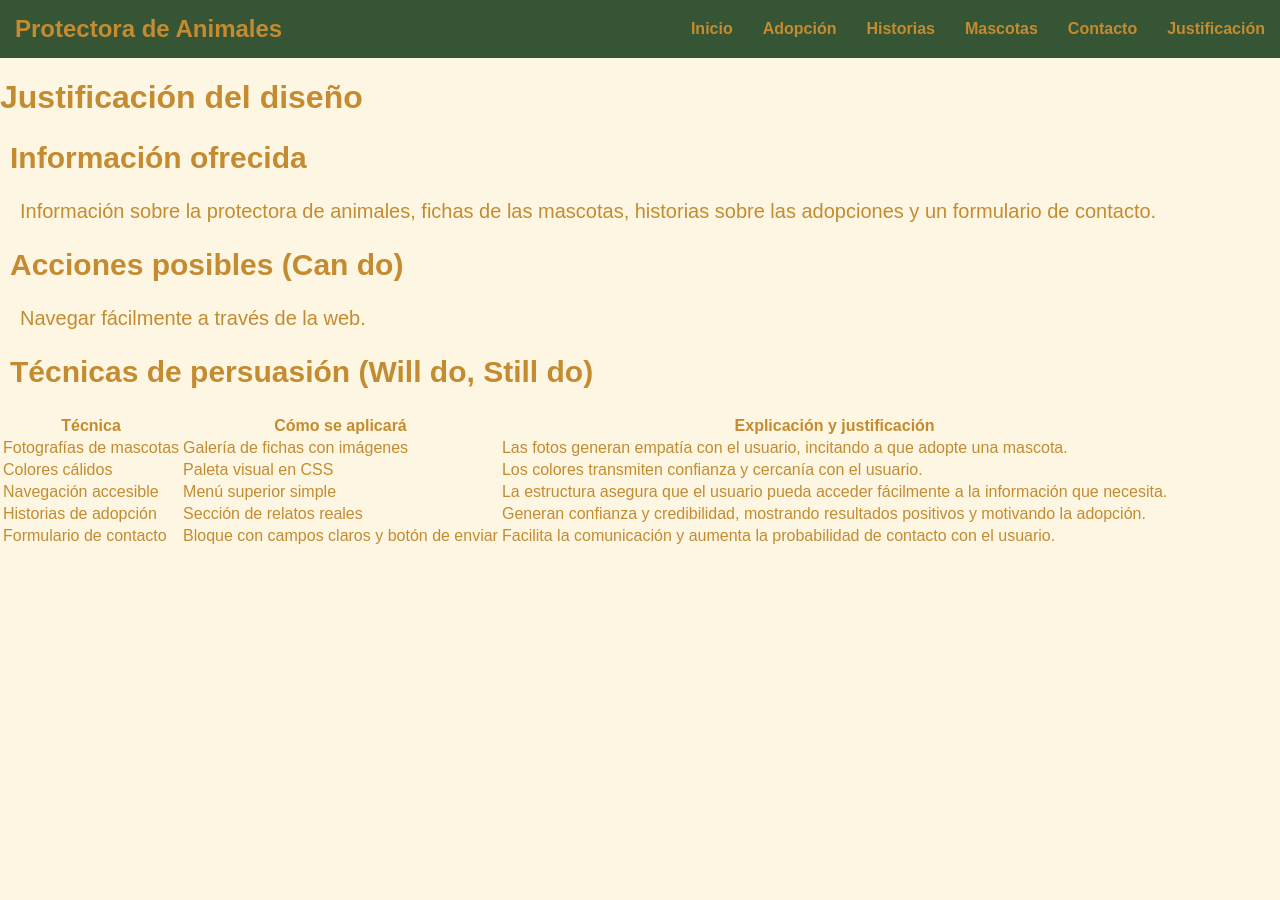
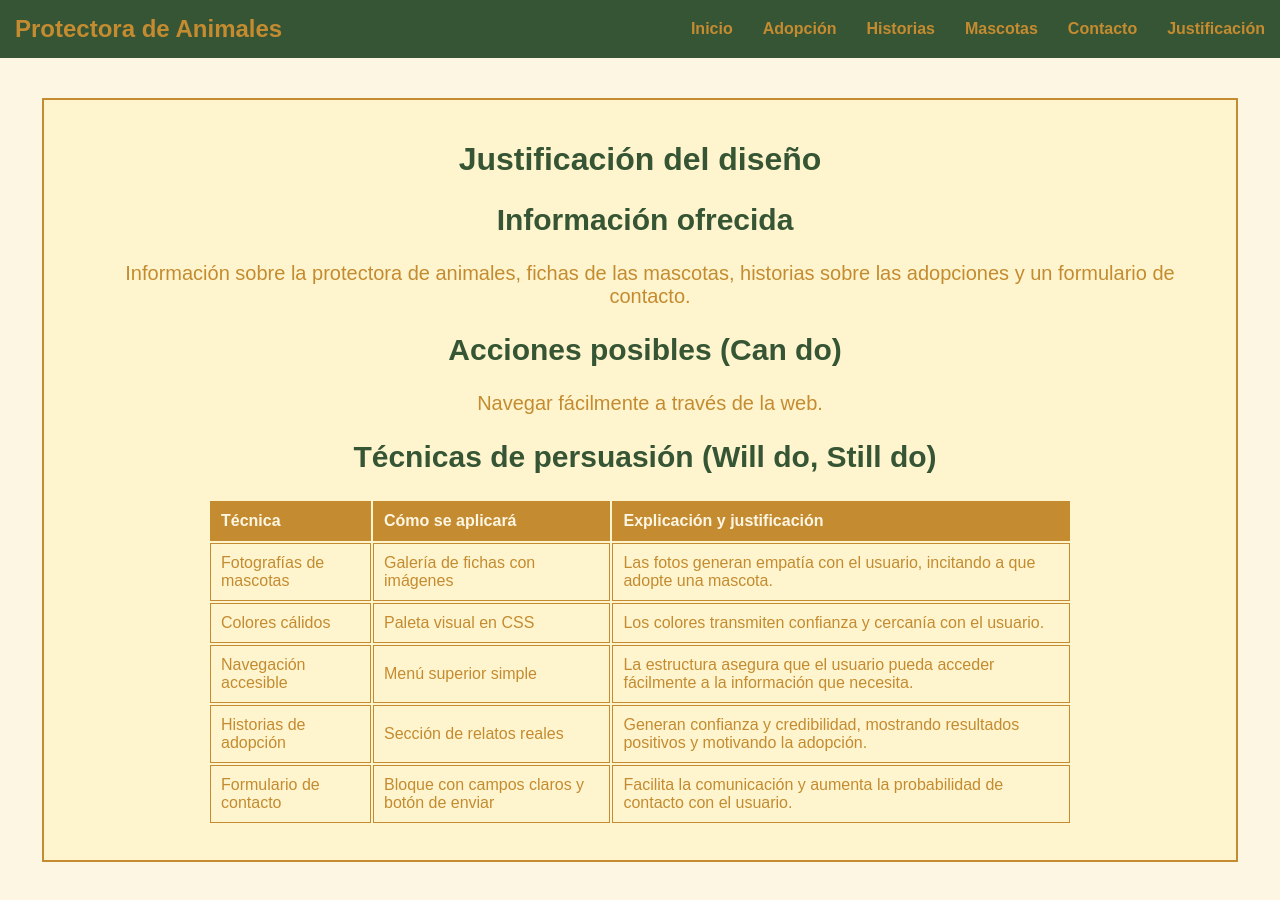
Before and after one commit to DabSkrys/Protectora.github.io, a plain HTML site: page Justificación.html in a window 1280 px wide. Before the commit the page ends 800 px from the top, so only its background shows below. Drawn offline with Linux system fonts and the light colour scheme.

Commit message:
Update estilosAnimales.css

```diff
--- a/css/estilosAnimales.css
+++ b/css/estilosAnimales.css
@@ -159,6 +159,41 @@ p {
   cursor: pointer;
 }
 
+/*css par justificacion*/
+
+#justificacion {
+  margin: 40px auto;
+  padding: 20px;
+  background-color: #fff5c29d;
+  border: 2px solid #c48b30;
+  width: 90%;
+}
+
+#justificacion h1, #justificacion h2 {
+  color: #365534;
+  text-align: center;
+}
+
+#justificacion p {
+  text-align: center;
+}
+
+#justificacion table {
+  width: 75%;
+  margin: 15px auto;
+}
+
+#justificacion th {
+  background-color: #c48b30;
+  color: #fdf6e3;
+}
+
+#justificacion th, #justificacion td {
+  border: 1px solid #c48b30;
+  padding: 10px;
+  text-align: left;
+}
+
 @media (max-width: 600px) {
   header {
     padding: 15px;
```
